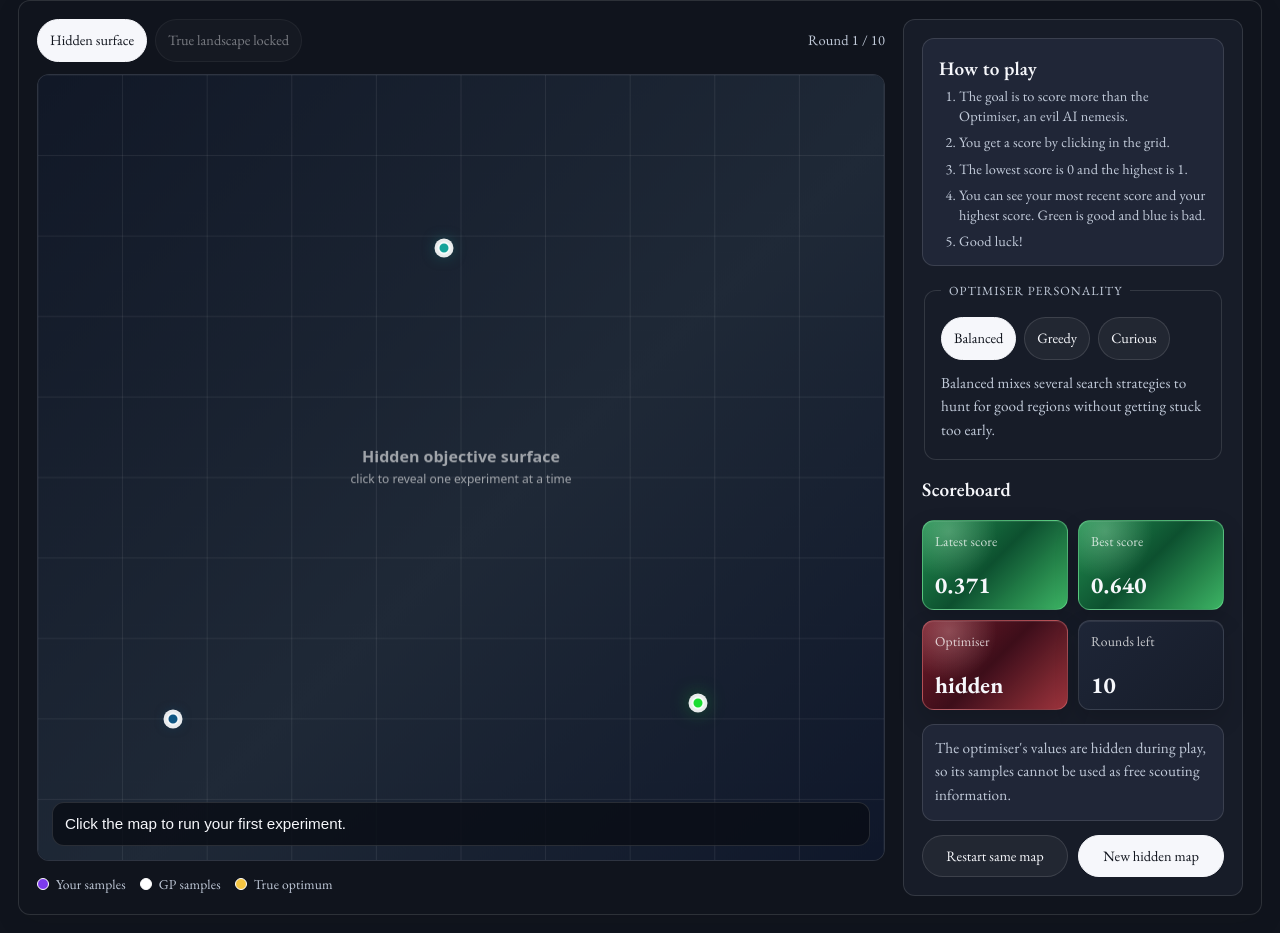
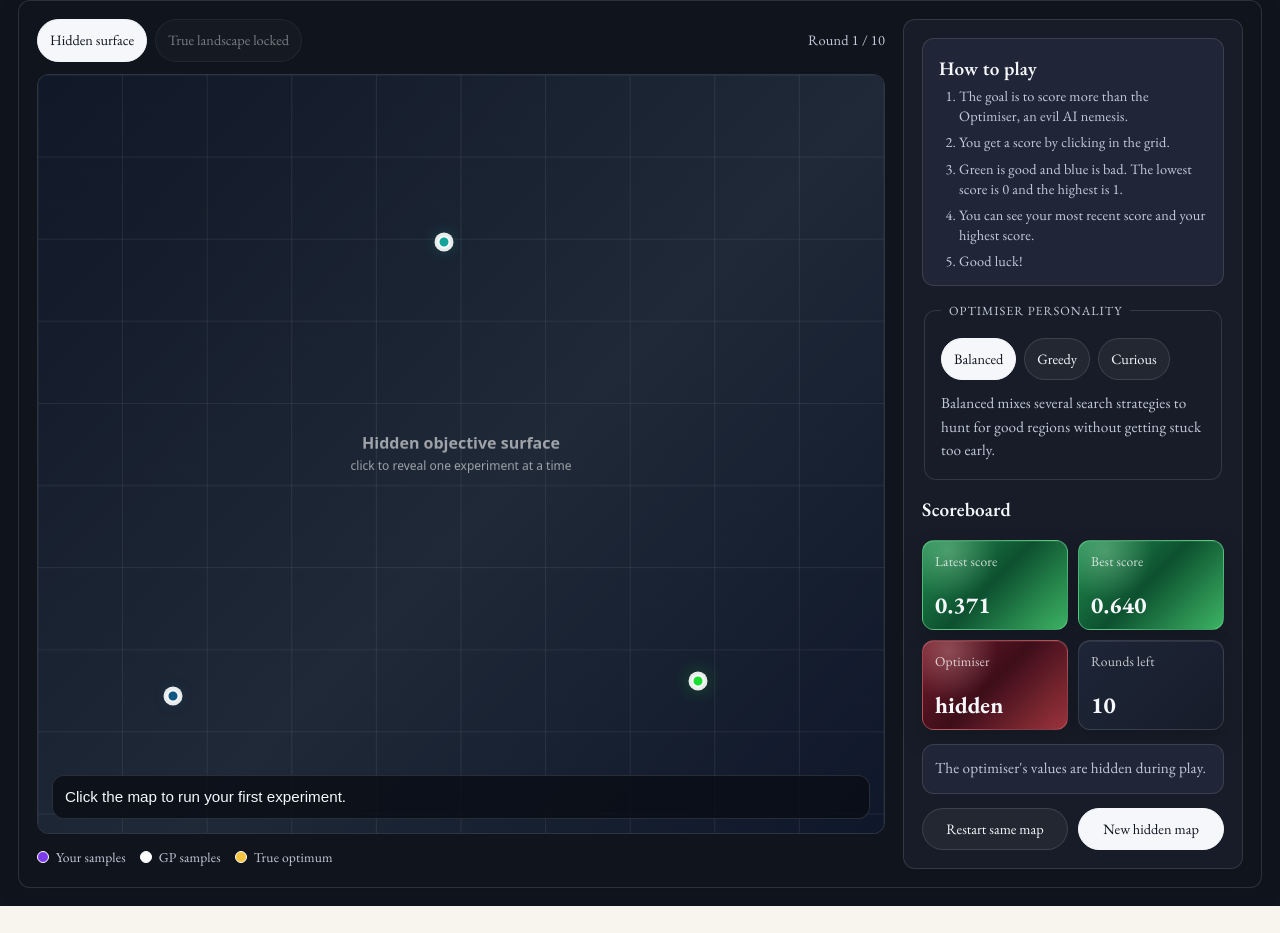
Before and after one commit to peachymomotaro/mywebsite, a Next.js app: page /bayesgame in a window 1280 px wide. Shown: the part 255-1188 px from the top of the page. After the commit the page ends 1161 px from the top, so only its background shows below. Built offline with nearby package versions, Linux system fonts and the light colour scheme.

Commit message:
bayes game and project name changes

```diff
--- a/components/BayesGame.tsx
+++ b/components/BayesGame.tsx
@@ -485,7 +485,7 @@ function labelForMode(_mode: OptimiserMode): string {
 
 function explanationForMode(mode: OptimiserMode): string {
   if (mode === "portfolio") return "Balanced mixes several search strategies to hunt for good regions without getting stuck too early.";
-  if (mode === "greedy") return "Picks where the predicted score is highest. Strong when the model is right early on, but weak if it doesn't.";
+  if (mode === "greedy") return "Picks where the predicted score is highest. Strong when the model is right early on, but weak if it isn't.";
   return "Picks where uncertainty is highest. It learns the map quickly, but doesn't spend a lot of time in the good regions.";
 }
 
@@ -891,8 +891,8 @@ export default function BayesGame() {
             <ol>
               <li>The goal is to score more than the Optimiser, an evil AI nemesis.</li>
               <li>You get a score by clicking in the grid.</li>
-              <li>The lowest score is 0 and the highest is 1.</li>
-              <li>You can see your most recent score and your highest score. Green is good and blue is bad.</li>
+              <li> Green is good and blue is bad. The lowest score is 0 and the highest is 1.</li>
+              <li>You can see your most recent score and your highest score.</li>
               <li>Good luck!</li>
             </ol>
           </section>
@@ -957,7 +957,7 @@ export default function BayesGame() {
             {ended && winner === "player" ? "You won. Your search found a better experiment than the optimiser." : null}
             {ended && winner === "gp" ? "The optimiser won. It found the better point." : null}
             {ended && winner === "draw" ? "Draw. You and the optimiser ended with the same best score." : null}
-            {!ended ? "The optimiser's values are hidden during play, so its samples cannot be used as free scouting information." : null}
+            {!ended ? "The optimiser's values are hidden during play." : null}
           </p>
 
           <div className="bayes-game-actions">
--- a/pages/projects.js
+++ b/pages/projects.js
@@ -260,7 +260,7 @@ export default function Projects() {
 
       <section className="capstone-project" id="capstone-bo">
         <div className="partner-label">Machine learning capstone</div>
-        <h2>CapstoneBO+</h2>
+        <h2>Exploring Bayesian Optimisers</h2>
         <p className="lead">
           Bayesian optimisation and Gaussian Processes.
         </p>
```
Also changed, not shown: Bayesian_Optimisation/Bayesian_Optimisation.md (+8 -0 lines).
